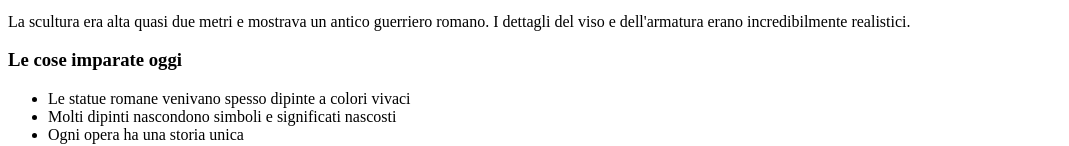
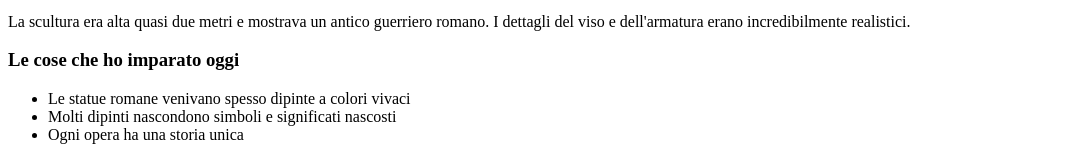
Before and after one commit to Daniel-Di-Fraia/htmlcss-hello, a plain HTML site: page index.html in a window 1280 px wide. Shown: the part 816-962 px from the top of the page, without its empty margins (0-1069 px from the left). Drawn offline with Linux system fonts and the light colour scheme.

Commit message:
Controllo semantica e contenuti

```diff
--- a/index.html
+++ b/index.html
@@ -8,14 +8,18 @@
 <body>
     <!-- intestazione pagina -->
     <header>
-        <h1>Una giornata al museo</h1>
+        <h1>
+            Una giornata al museo
+        </h1>
     </header>
 
     <main>
 
         <!-- articolo del dipinto -->
         <article>
-            <h2>1. Il dipinto che mi ha colpito di più</h2>
+            <h2>
+                1. Il dipinto che mi ha colpito di più
+            </h2>
             <figure>
                 <img src="img/quadro.png" alt="quadro">
                 <figcaption>
@@ -32,7 +36,9 @@
 
         <!-- articolo della scultura -->
         <article>
-            <h2>2. Un'unica scultura</h2>
+            <h2>
+                2. Un'unica scultura
+            </h2>
             <figure>
                 <img src="img/scultura.png" alt="scultura">
                 <figcaption>
@@ -50,7 +56,9 @@
 
     <!-- cose imparate -->
     <section id="cose imparate">
-        <h3>Le cose imparate oggi</h3>
+        <h3>
+            Le cose che ho imparato oggi
+        </h3>
         <ul>
             <li>Le statue romane venivano spesso dipinte a colori vivaci</li>
             <li>Molti dipinti nascondono simboli e significati nascosti</li>
```
